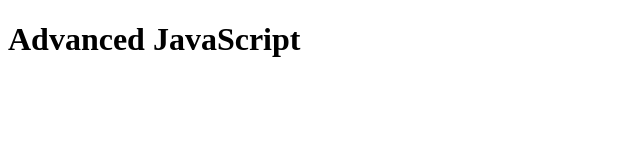
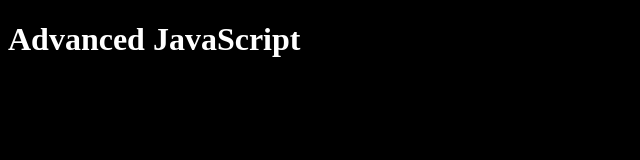
Before and after one commit to HansS/javascript-advanced-galvanize, a website: page public/index.html in a window 1280 px wide. Shown: the whole page, without its empty margins (0-640 px from the left). Drawn offline with Linux system fonts and the light colour scheme.

Commit message:
Adds a stylesheet to the directory

```diff
--- /dev/null
+++ b/public/css/style.css
@@ -0,0 +1,4 @@
+body {
+    background-color: black;
+    color: white;
+}
--- a/public/index.html
+++ b/public/index.html
@@ -2,6 +2,7 @@
 <html>
 <head lang="en">
     <meta charset="UTF-8">
+    <link href="/css/style.css" rel="stylesheet" type="text/css"/>
     <title>Advanced JavaScript</title>
 </head>
 <body>
```
